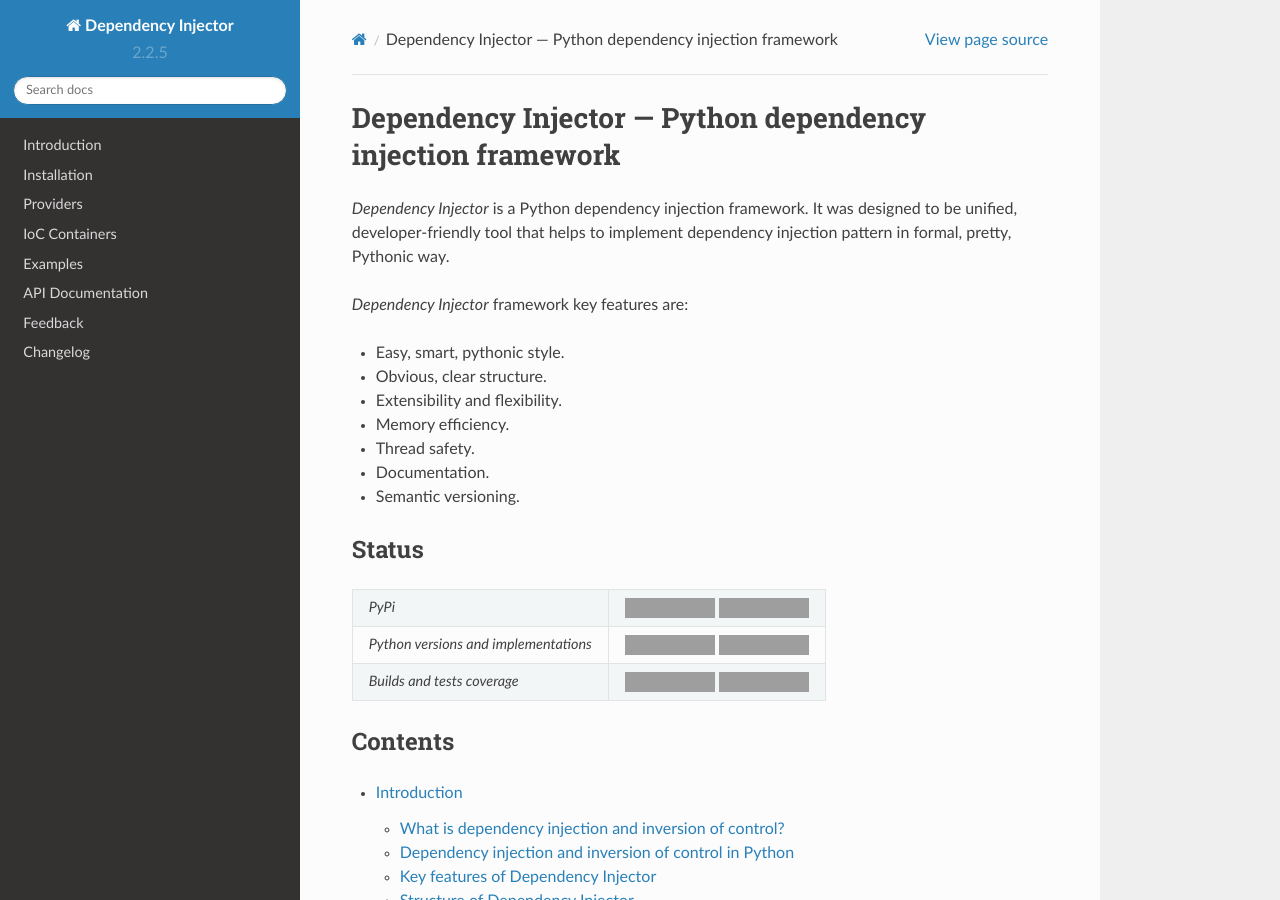
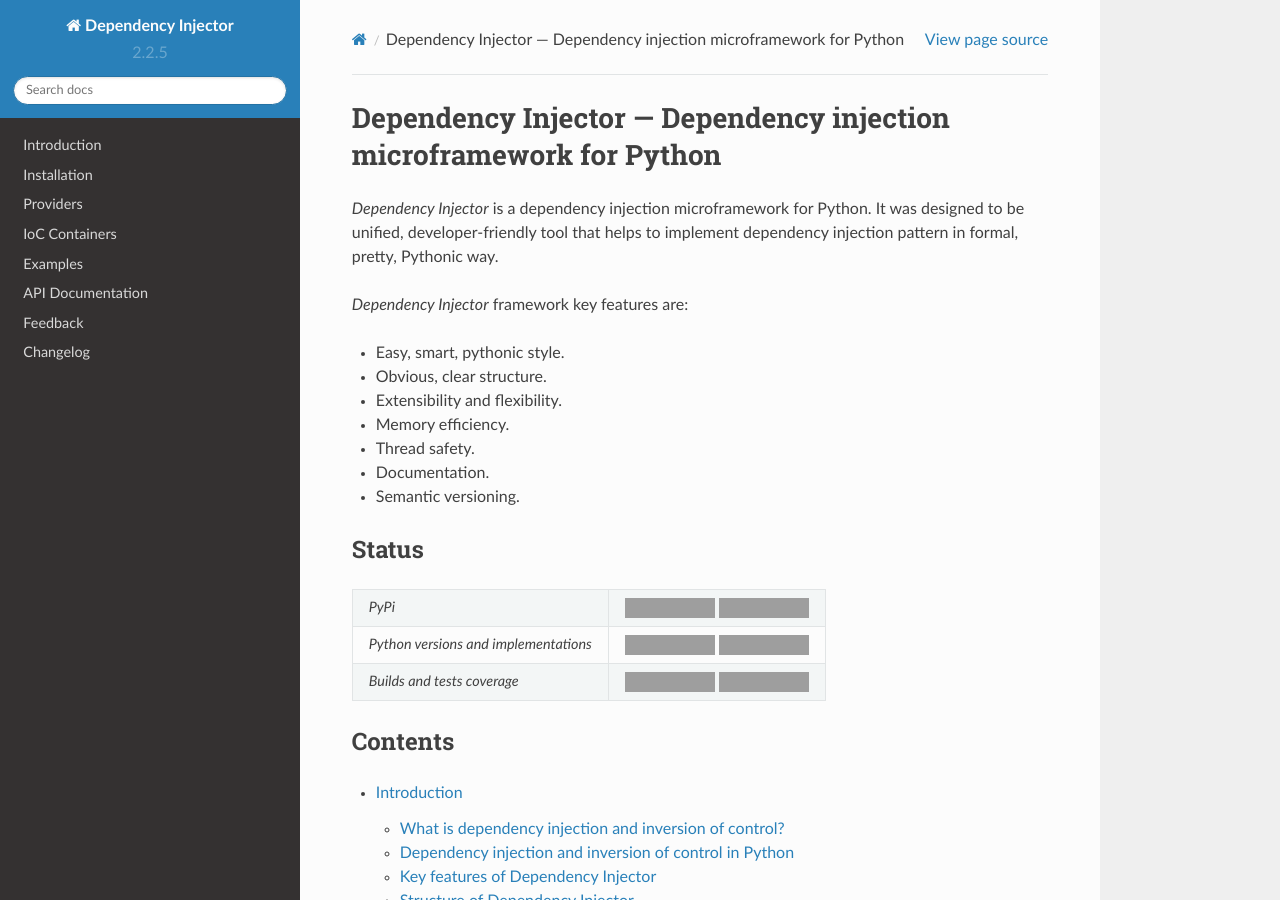
Before and after one commit to ets-labs/python-dependency-injector, a Sphinx documentation site: the page built from docs/index.rst, in a window 1280 px wide and 900 px high, cut to the strip 0-900 px from the top of the window. Built offline with Sphinx 7.4.7 and the Read the Docs theme 2.0.0, drawn with Linux system fonts in a browser that asks for light colours; grey boxes are pictures that could not be loaded.

Commit message:
Update project title and description

```diff
--- a/docs/index.rst
+++ b/docs/index.rst
@@ -1,17 +1,17 @@
-=============================================================
-Dependency Injector --- Python dependency injection framework
-=============================================================
+======================================================================
+Dependency Injector --- Dependency injection microframework for Python
+======================================================================
 
 .. meta::
    :keywords: Python,DI,Dependency injection,IoC,Inversion of Control
    :google-site-verification: 6it89zX0_wccKEhAqbAiYQooS95f0BA8YfesHk6bsNA
-   :description: Dependency Injector is a Python dependency injection
-                 framework. It was designed to be unified, developer's
-                 friendly tool for managing any kind of Python objects and
-                 their dependencies in formal, pretty way.
+   :description: Dependency Injector is a dependency injection microframework
+                 for Python. It was designed to be unified, developer-friendly
+                 tool that helps to implement dependency injection pattern in
+                 formal, pretty, Pythonic way.
 
-*Dependency Injector* is a Python dependency injection framework. It was
-designed to be unified, developer-friendly tool that helps to implement
+*Dependency Injector* is a dependency injection microframework for Python.
+It was designed to be unified, developer-friendly tool that helps to implement
 dependency injection pattern in formal, pretty, Pythonic way.
 
 *Dependency Injector* framework key features are:
--- a/setup.py
+++ b/setup.py
@@ -42,7 +42,7 @@
 
 setup(name='dependency-injector',
       version=version,
-      description='Python dependency injection framework',
+      description='Dependency injection microframework for Python',
       long_description=description,
       author='ETS Labs',
       author_email='rmogilatov@gmail.com',
```
Also changed, not shown: README.rst (+5 -5 lines).
